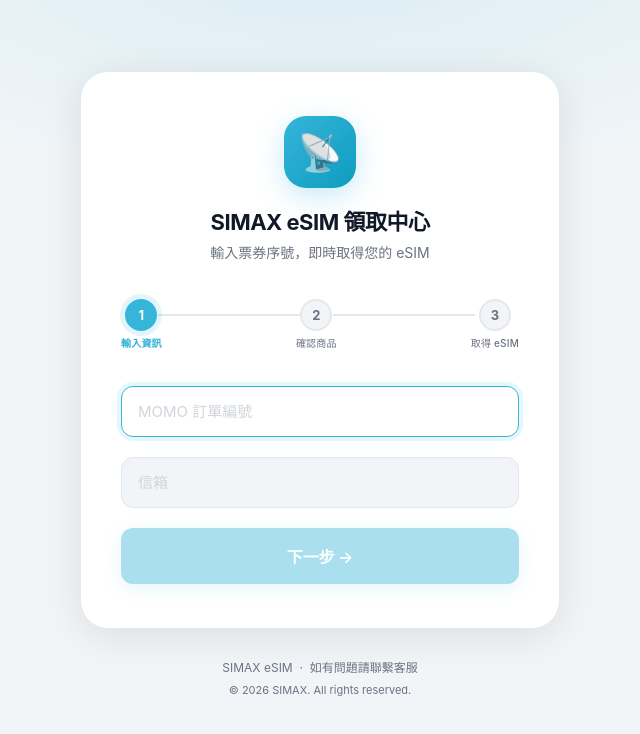
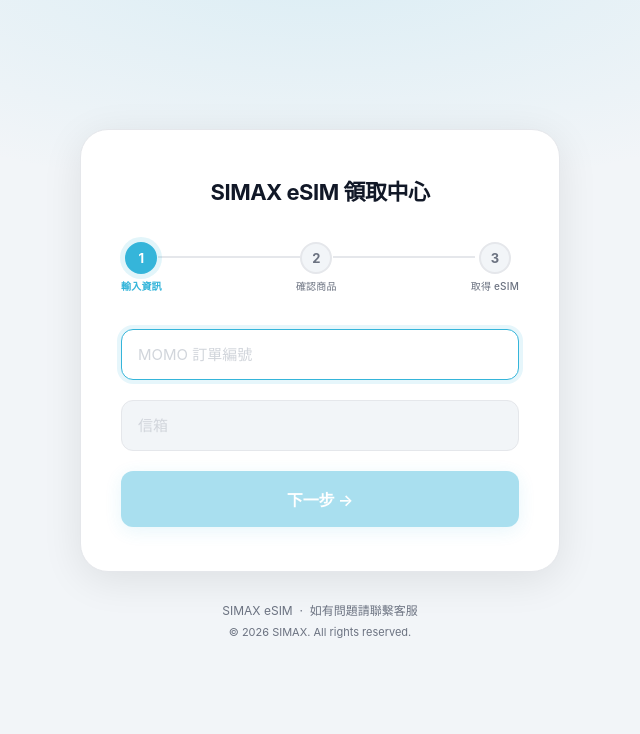
Before and after one commit to lemengsim/simax-claim-frontend, a Next.js app: page / in a window 1280 px wide. Shown: the top 734 px of the page, without its empty margins (320-960 px from the left). Built offline with nearby package versions, Linux system fonts and the light colour scheme.

Commit message:
v2.8.0 | 2026-05-15 | 移除 header icon 與副標題；簡化 DJB 安裝說明文案

```diff
--- a/pages/index.js
+++ b/pages/index.js
@@ -1,7 +1,8 @@
 /**
  * 檔案：pages/index.js
- * 模組：SIMAX eSIM 領取中心前台（v2.7 — 整理 Step 3 資訊列，顯示啟用碼/訂單編號/ICCID）
+ * 模組：SIMAX eSIM 領取中心前台（v2.8 — 精簡 header 文案與 icon）
  *
+ * # v2.8.0 | 2026-05-15 | 移除 header icon / 副標題；簡化 DJB 安裝說明文案
  * # v2.7.0 | 2026-05-15 | 整理 Step 3 info block：啟用碼+複製、訂單編號、ICCID
  * # v2.4.0 | 2026-05-15 | PIN 輸入框移除「例：AB1234567890」placeholder
  * # v2.3.0 | 2026-05-15 | PIN 輸入框 label 移至框內並加「共12碼」；「修改訂單編號」改為「回上一頁」
@@ -120,7 +121,7 @@
 
       <div className="result-sub" style={{ marginTop: 8 }}>
         {isLpa
-          ? '點擊下方按鈕，或掃描 QR Code 在 iPhone 上安裝 eSIM'
+          ? '點擊下方按鈕，或掃描 QR Code 安裝 eSIM'
           : '請掃描以下 QR Code 或點擊連結啟用您的 eSIM'}
       </div>
 
@@ -522,9 +523,7 @@
 
           {/* ── Logo ── */}
           <div className="logo-wrap">
-            <div className="logo-icon">📡</div>
             <div className="logo-title">SIMAX eSIM 領取中心</div>
-            <div className="logo-sub">輸入票券序號，即時取得您的 eSIM</div>
           </div>
 
           {/* ════════════════ 特殊狀態：票券退款 / 作廢 / 查無此票 ═══════════ */}
```
